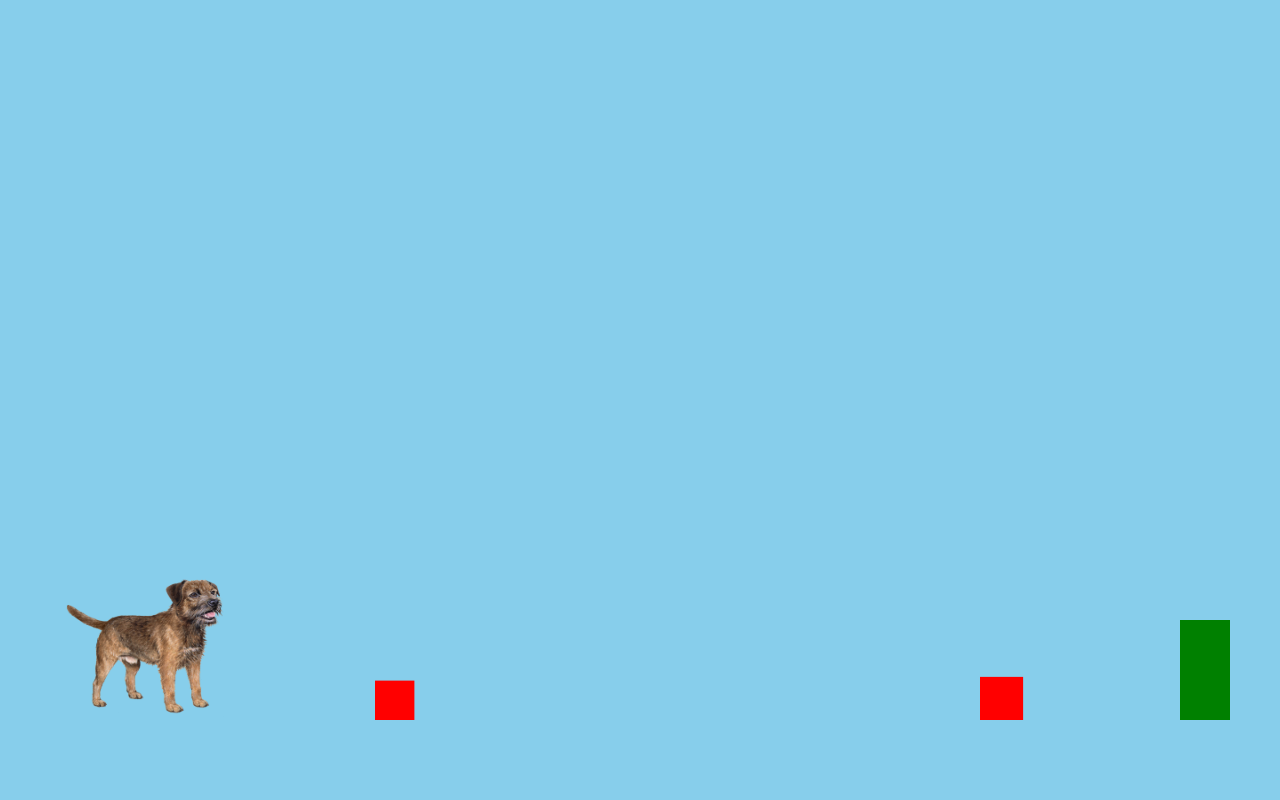
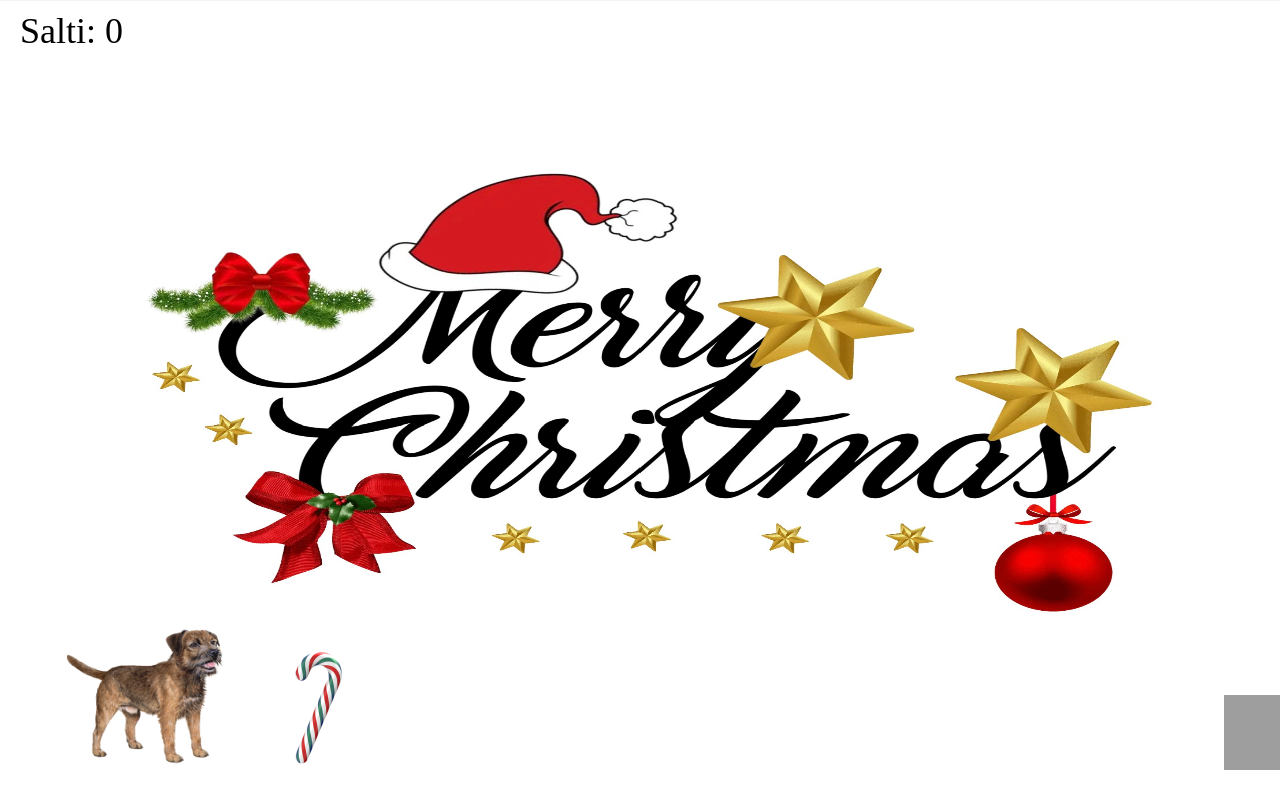
Before and after one commit to Edwinlujan1987/bolla, a plain HTML site: page index.html in a window 1280 px wide. Drawn offline with Linux system fonts and the light colour scheme.

Commit message:
Add files via upload

```diff
--- a/game.js
+++ b/game.js
@@ -1,144 +1,174 @@
-// Seleziona il canvas
+// Seleziona il canvas e imposta il contesto 2D
 const canvas = document.getElementById('gameCanvas');
 const ctx = canvas.getContext('2d');
 
-// Imposta la dimensione del canvas per adattarlo alla finestra
+// Imposta le dimensioni del canvas per la modalità verticale
 canvas.width = window.innerWidth;
 canvas.height = window.innerHeight;
 
-// Definizione delle variabili di fisica e cane
-let gravity = 0.6;
-let jumpStrength = 15;
-let groundLevel = canvas.height - 80; // Regolato per far apparire il cane correttamente
+// Larghezza e altezza del cane
+const dogWidth = 200;
+const dogHeight = 150;
 
-// Definizione dell'immagine del cane
-let dogImage = new Image();
-dogImage.src = 'cane bolla.png';  // Usa l'immagine che hai inserito
+// Carica l'immagine del cane e lo sfondo
+const dogImage = new Image();
+dogImage.src = 'cane bolla.png'; // Assicurati che il nome del file sia corretto
 
-// Definizione del cane
-let dog = {
-    x: 50,
-    y: groundLevel - 150, // Imposta Y più alto per il cane
-    width: 200,  // Larghezza dell'immagine del cane
-    height: 150, // Altezza dell'immagine del cane
-    velocityY: 0,
-    isOnGround: true,
-};
+const backgroundImage = new Image();
+backgroundImage.src = 'buon natale.jpeg'; // Assicurati che il nome del file sia corretto
 
-// Definizione degli ostacoli
+// Carica le immagini degli ostacoli
+const obstacleImages = [
+    'regalo.png',
+    'bastone.png',
+    'campana.png',
+    'pallina.png'
+].map(src => {
+    const img = new Image();
+    img.src = src;
+    return img;
+});
+
+// Posizione iniziale del cane
+let dogX = 50; // Posizione orizzontale
+let dogY = canvas.height - dogHeight - 30; // Posizione verticale regolata
+
+// Variabili di gioco
+let isJumping = false;
+let jumpHeight = 400;
+let gameOver = false;
 let obstacles = [];
-let obstacleSpeed = 5;
+let obstacleSpeed = 8; // Velocità iniziale degli ostacoli
+let gravity = 1.2;
+let velocity = 0;
+let score = 0; // Punteggio per contare i salti
+let obstaclesPassed = 0; // Numero di ostacoli superati
 
-function generateObstacle() {
-    const size = Math.random() * 50 + 20;
-    obstacles.push({
+// Crea un ostacolo (immagine)
+function createObstacle() {
+    const randomImage = obstacleImages[Math.floor(Math.random() * obstacleImages.length)];
+    const obstacleWidth = randomImage.width / 4;  // Riduci le dimensioni degli ostacoli (un quarto delle dimensioni originali)
+    const obstacleHeight = randomImage.height / 4;
+
+    let obstacle = {
         x: canvas.width,
-        y: groundLevel - size,
-        width: size,
-        height: size,
-        color: '#FF0000' // Rosso per i regali/ostacoli
+        y: canvas.height - obstacleHeight - 30, // Posiziona l'ostacolo a livello del terreno
+        width: obstacleWidth,
+        height: obstacleHeight,
+        image: randomImage // Immagine dell'ostacolo
+    };
+    obstacles.push(obstacle);
+}
+
+// Funzione per disegnare lo sfondo
+function drawBackground() {
+    ctx.drawImage(backgroundImage, 0, 0, canvas.width, canvas.height);
+}
+
+// Funzione per disegnare il cane
+function drawDog() {
+    ctx.drawImage(dogImage, dogX, dogY, dogWidth, dogHeight);
+}
+
+// Funzione per disegnare gli ostacoli (immagini)
+function drawObstacles() {
+    obstacles.forEach(obstacle => {
+        ctx.drawImage(obstacle.image, obstacle.x, obstacle.y, obstacle.width, obstacle.height);
     });
 }
 
-setInterval(generateObstacle, 2000); // Genera un nuovo ostacolo ogni 2 secondi
+// Funzione per disegnare il punteggio
+function drawScore() {
+    const scoreElement = document.getElementById('score');
+    scoreElement.textContent = `Salti: ${score}`; // Aggiorna il punteggio
+}
 
-// Event listener per il salto tramite tasto
-document.addEventListener('keydown', function (event) {
-    if (event.code === 'Space' && dog.isOnGround) {
-        dog.velocityY = -jumpStrength;
-        dog.isOnGround = false;
-    }
-});
-
-// Event listener per il salto tramite touch
-canvas.addEventListener('touchstart', function (event) {
-    event.preventDefault(); // Previene lo scrolling del browser
-    if (dog.isOnGround) {
-        dog.velocityY = -jumpStrength;
-        dog.isOnGround = false;
-    }
-});
-
-// Funzione per aggiornare la posizione del cane e degli ostacoli
-function update() {
-    // Gravità
-    if (!dog.isOnGround) {
-        dog.velocityY += gravity;
-        dog.y += dog.velocityY;
-        if (dog.y >= groundLevel - dog.height) {
-            dog.y = groundLevel - dog.height;
-            dog.isOnGround = true;
-            dog.velocityY = 0;
-        }
-    }
-
-    // Aggiornamento ostacoli
+// Funzione per aggiornare la posizione degli ostacoli
+function updateObstacles() {
     obstacles.forEach(obstacle => {
-        obstacle.x -= obstacleSpeed;
+        obstacle.x -= obstacleSpeed; // Sposta l'ostacolo a sinistra
     });
 
-    // Rimuovi gli ostacoli fuori dallo schermo
+    // Rimuovi gli ostacoli che escono dal canvas
     obstacles = obstacles.filter(obstacle => obstacle.x + obstacle.width > 0);
+}
 
-    // Controllo collisioni
+// Funzione per rilevare collisioni
+function checkCollision() {
     obstacles.forEach(obstacle => {
         if (
-            dog.x < obstacle.x + obstacle.width &&
-            dog.x + dog.width > obstacle.x &&
-            dog.y < obstacle.y + obstacle.height &&
-            dog.y + dog.height > obstacle.y
+            dogX + dogWidth > obstacle.x && // Parte destra del cane rispetto all'ostacolo
+            dogX < obstacle.x + obstacle.width && // Parte sinistra del cane
+            dogY + dogHeight > obstacle.y // Parte inferiore del cane
         ) {
-            alert("Hai perso! Il cane ha colpito un ostacolo!");
-            document.location.reload();
+            gameOver = true; // Collisione rilevata, il gioco termina
         }
     });
 }
 
-// Funzione per disegnare il cane e gli ostacoli
-function draw() {
-    // Pulire il canvas
-    ctx.clearRect(0, 0, canvas.width, canvas.height);
-
-    // Disegna il cane (usando l'immagine)
-    ctx.drawImage(dogImage, dog.x, dog.y, dog.width, dog.height);
-
-    // Disegna gli ostacoli
-    obstacles.forEach(obstacle => {
-        ctx.fillStyle = obstacle.color;
-        ctx.fillRect(obstacle.x, obstacle.y, obstacle.width, obstacle.height);
-    });
-
-    // Disegna l'albero di Natale
-    ctx.fillStyle = tree.color;
-    ctx.fillRect(tree.x, tree.y, tree.width, tree.height);
+// Funzione per il salto
+function jump() {
+    if (!isJumping) {
+        isJumping = true;
+        velocity = -35; // Impulso iniziale per il salto
+        score++; // Incrementa il punteggio per ogni salto
+    }
 }
 
-// Definizione dell'albero di Natale
-let tree = {
-    x: canvas.width - 100, // Posizionato verso la fine dello schermo
-    y: groundLevel - 100,
-    width: 50,
-    height: 100,
-    color: '#008000' // Verde per l'albero
-};
+// Funzione per aggiornare la velocità degli ostacoli
+function updateSpeed() {
+    obstaclesPassed++;
+    if (obstaclesPassed % 5 === 0) {
+        obstacleSpeed++; // Aumenta la velocità di 1 ogni 5 ostacoli
+    }
+}
 
-// Controllo per vedere se il cane ha raggiunto l'albero
-function checkWin() {
-    if (dog.x + dog.width >= tree.x) {
-        alert("Hai vinto! Il cane ha raggiunto l'albero di Natale!");
+// Funzione principale del gioco
+function gameLoop() {
+    if (!gameOver) {
+        drawBackground(); // Disegna lo sfondo
+        drawDog(); // Disegna il cane
+        drawObstacles(); // Disegna gli ostacoli
+        drawScore(); // Disegna il punteggio
+        updateObstacles(); // Aggiorna la posizione degli ostacoli
+        checkCollision(); // Controlla le collisioni
+
+        // Gravità e movimento del salto
+        if (isJumping) {
+            dogY += velocity; // Muovi il cane in base alla velocità
+            velocity += gravity; // Aggiungi la gravità alla velocità
+
+            if (dogY >= canvas.height - dogHeight - 30) { // Se il cane tocca il terreno
+                dogY = canvas.height - dogHeight - 30; // Fissalo a terra
+                isJumping = false; // Fine del salto
+            }
+        }
+
+        requestAnimationFrame(gameLoop); // Ripeti il loop del gioco
+    } else {
+        // Messaggio di fine gioco
+        alert('Game Over! Hai sbattuto contro un ostacolo. Riprova!');
         document.location.reload();
     }
 }
 
-// Avvia il gioco solo dopo che l'immagine è stata caricata
-dogImage.onload = function() {
-    gameLoop(); // Inizia il gioco
-};
+// Genera ostacoli in intervalli di tempo regolari
+setInterval(() => {
+    createObstacle(); // Crea un nuovo ostacolo
+    updateSpeed(); // Aggiorna la velocità degli ostacoli
+}, 2000); // Crea un nuovo ostacolo ogni 2 secondi
 
-// Ciclo di gioco
-function gameLoop() {
-    update();
-    draw();
-    checkWin();
-    requestAnimationFrame(gameLoop);
-}
+// Controllo touch per dispositivi mobili
+canvas.addEventListener('touchstart', function() {
+    jump();
+});
+
+// Controllo per il tasto spazio
+document.addEventListener('keydown', function(event) {
+    if (event.code === 'Space') {
+        jump(); // Salta quando viene premuto il tasto spazio
+    }
+});
+
+// Avvia il loop del gioco
+gameLoop();
--- a/index.html
+++ b/index.html
@@ -1,12 +1,35 @@
 <!DOCTYPE html>
-<html lang="it">
+<html lang="en">
 <head>
     <meta charset="UTF-8">
     <meta name="viewport" content="width=device-width, initial-scale=1.0">
-    <title>Il Cane Salta gli Ostacoli</title>
-    <link rel="stylesheet" href="style.css">
+    <title>Gioco del Cane</title>
+    <style>
+        body, html {
+            margin: 0;
+            padding: 0;
+            overflow: hidden;
+            background-color: lightblue;
+        }
+
+        canvas {
+            display: block;
+            margin: 0 auto;
+        }
+
+        /* Stile per il punteggio */
+        #score {
+            position: absolute;
+            top: 10px;
+            left: 20px;
+            font-size: 36px;
+            color: black;
+            z-index: 100;
+        }
+    </style>
 </head>
 <body>
+    <div id="score">Salti: 0</div> <!-- Contatore dei salti -->
     <canvas id="gameCanvas"></canvas>
     <script src="game.js"></script>
 </body>
--- a/style.css
+++ b/style.css
@@ -1,10 +1,26 @@
-body {
+* {
     margin: 0;
     padding: 0;
-    overflow: hidden;
+    box-sizing: border-box;
+}
+
+body {
+    background-image: url('buon_natale.jpeg'); /* Immagine di sfondo */
+    background-size: cover;
+    background-position: center;
+    font-family: 'Arial', sans-serif;
 }
 
 canvas {
     display: block;
-    background-color: #87CEEB; /* Colore del cielo */
+    margin: 0 auto;
+    background-color: transparent; /* Trasparente per mostrare lo sfondo */
 }
+
+#score {
+    position: absolute;
+    top: 10px;
+    left: 20px;
+    font-size: 24px;
+    color: white;
+}
```
Also changed, not shown: bastone.png (added), buon natale.jpeg (added), pallina.png (added), regalo.png (added), 1 other file.
